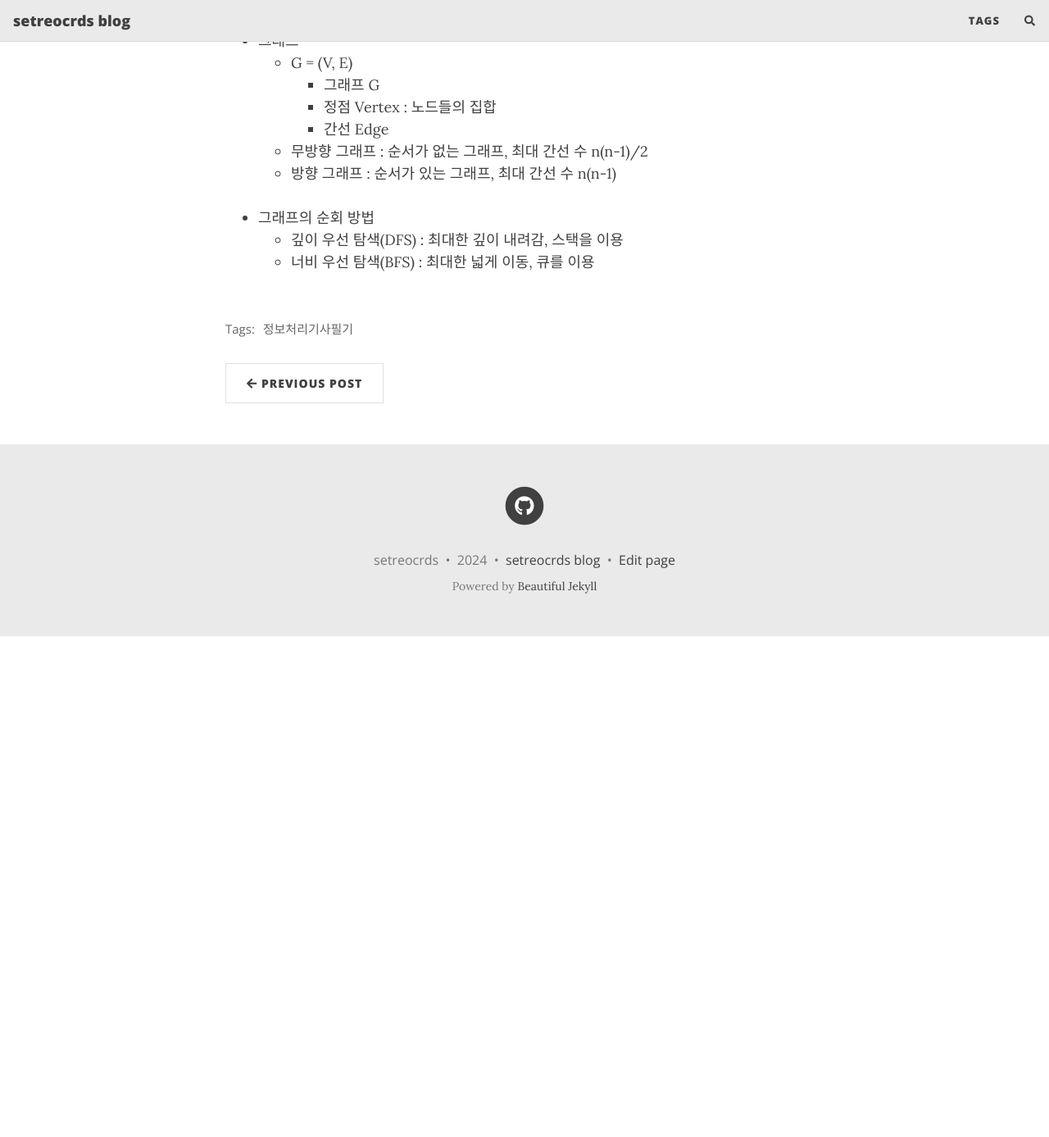
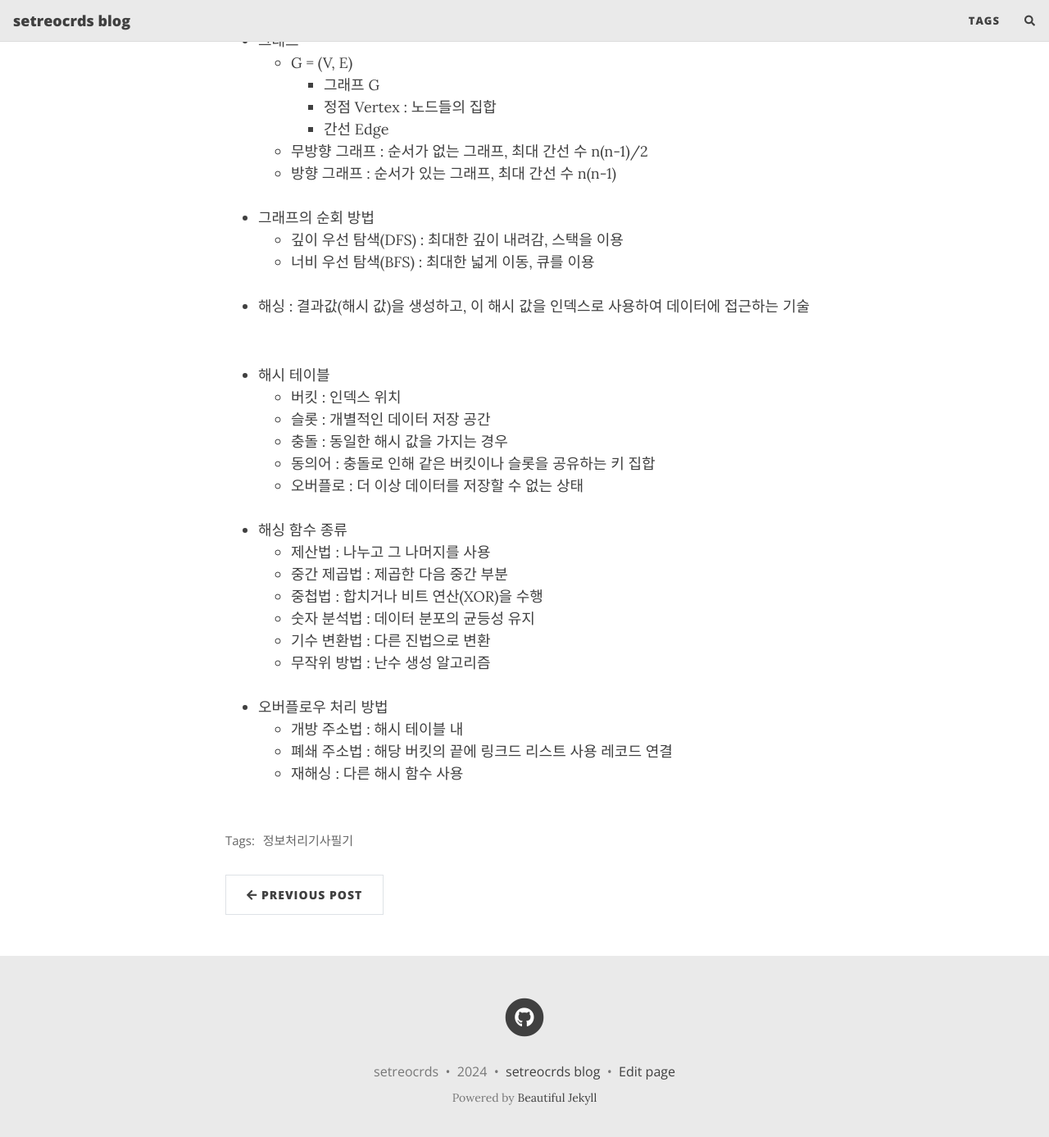
Before and after one commit to setrecords/setrecords.github.io, a Jekyll site: the page built from _posts/2024-02-12-2024 정보처리기사 필기 - 2.1 데이터 입출력 구현.md, in a window 1280 px wide and 1400 px high, scrolled down 2778 px. Shown: the top 1387 px of the window at 82% size. Built offline with Jekyll 4.4.1, drawn with Linux system fonts in a browser that asks for light colours; nearby versions of some CDN libraries; comment, search, counter and statistics services are not loaded; before the commit the page ends 3554 px from its top, so only the background shows below that.

Commit message:
Update 2024-02-12-2024 정보처리기사 필기 - 2.1 데이터 입출력 구현.md

```diff
--- a/_posts/2024-02-12-2024 정보처리기사 필기 - 2.1 데이터 입출력 구현.md
+++ b/_posts/2024-02-12-2024 정보처리기사 필기 - 2.1 데이터 입출력 구현.md
@@ -112,3 +112,29 @@ tags: [정보처리기사필기]
   - 깊이 우선 탐색(DFS) : 최대한 깊이 내려감, 스택을 이용
   - 너비 우선 탐색(BFS) : 최대한 넓게 이동, 큐를 이용
 <br/><br/>
+
+- 해싱 : 결과값(해시 값)을 생성하고, 이 해시 값을 인덱스로 사용하여 데이터에 접근하는 기술
+<br/><br/>
+
+- 해시 테이블
+  - 버킷 : 인덱스 위치
+  - 슬롯 : 개별적인 데이터 저장 공간
+  - 충돌 : 동일한 해시 값을 가지는 경우
+  - 동의어 : 충돌로 인해 같은 버킷이나 슬롯을 공유하는 키 집합
+  - 오버플로 : 더 이상 데이터를 저장할 수 없는 상태
+<br/><br/>
+
+- 해싱 함수 종류
+  - 제산법 : 나누고 그 나머지를 사용
+  - 중간 제곱법 : 제곱한 다음 중간 부분
+  - 중첩법 : 합치거나 비트 연산(XOR)을 수행
+  - 숫자 분석법 : 데이터 분포의 균등성 유지
+  - 기수 변환법 : 다른 진법으로 변환
+  - 무작위 방법 : 난수 생성 알고리즘
+<br/><br/>
+
+- 오버플로우 처리 방법
+  - 개방 주소법 : 해시 테이블 내
+  - 폐쇄 주소법 : 해당 버킷의 끝에 링크드 리스트 사용 레코드 연결
+  - 재해싱 : 다른 해시 함수 사용
+<br/><br/>
```
